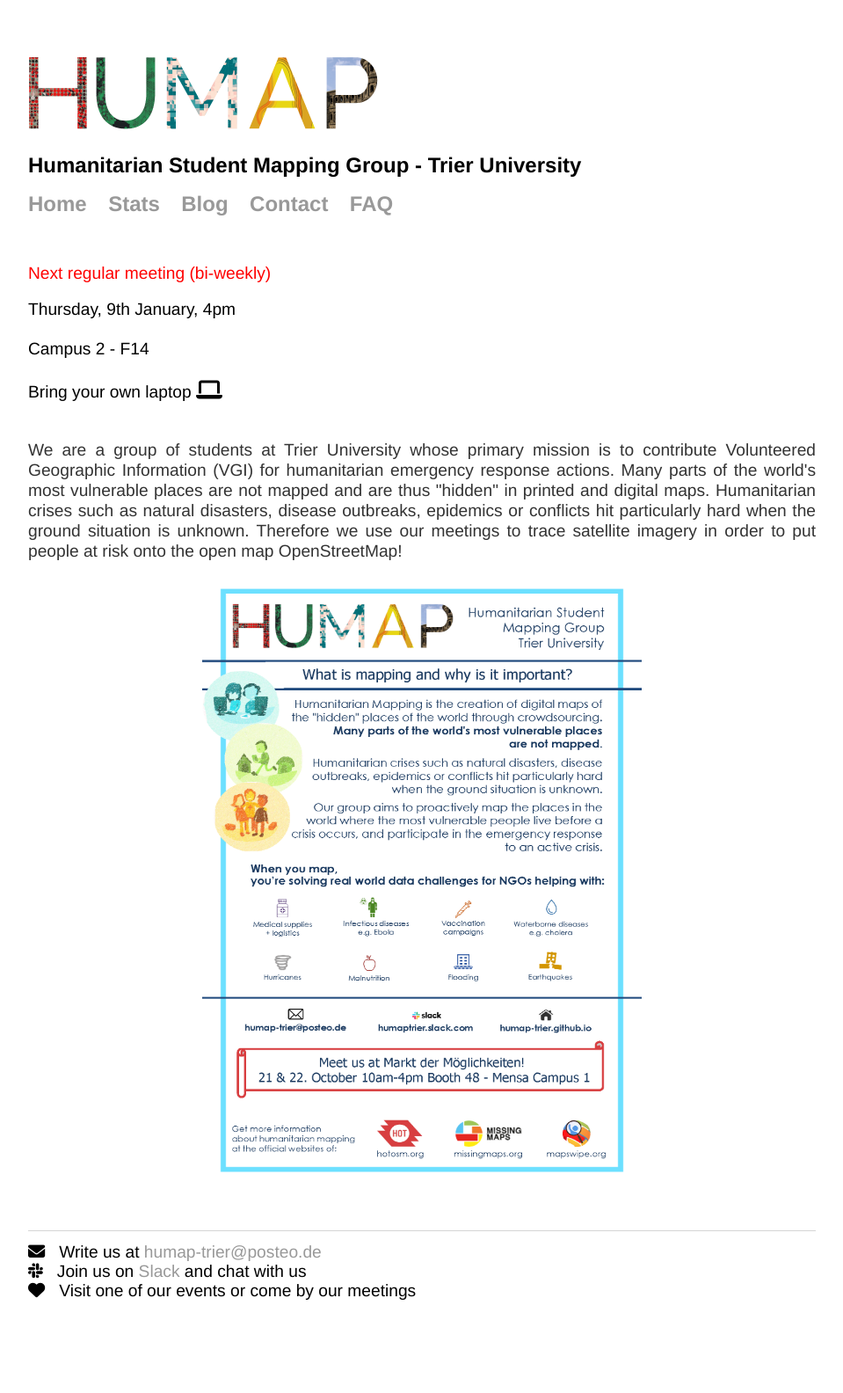
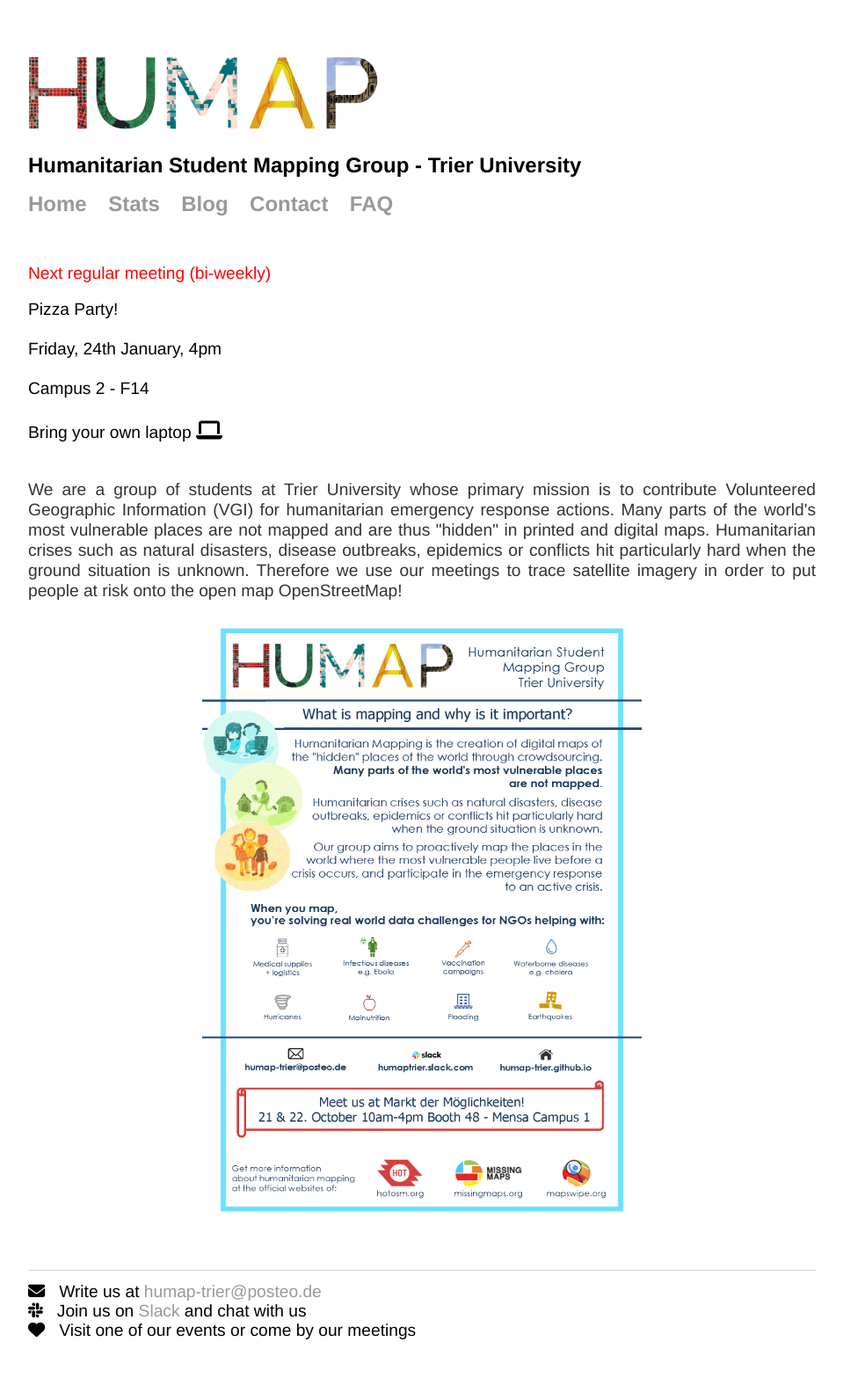
Before and after one commit to humap-trier/humap-trier.github.io, a Jekyll site: the page built from index.html, in a window 1280 px wide. Shown: the whole page at 88% size, without its empty margins (160-1119 px from the left). Built offline with Jekyll 4.4.1, drawn with Linux system fonts in a browser that asks for light colours; nearby versions of some CDN libraries; before the commit the page ends 1539 px from its top, so only the background shows below that.

Commit message:
Update index.html

```diff
--- a/index.html
+++ b/index.html
@@ -5,7 +5,8 @@ title: HuMap Trier
 <div class="blurb">
 	<p style="color: red;">Next regular meeting (bi-weekly)</p>
 <ul>
-<li>Thursday, 9th January, 4pm</li>
+<li>Pizza Party!</li>
+<li>Friday, 24th January, 4pm</li>
 	<li>Campus 2 - F14</li>
 	<li>Bring your own laptop <i class="fa fa-laptop" style="font-size:24px"></i></li>
 	</ul>
```
